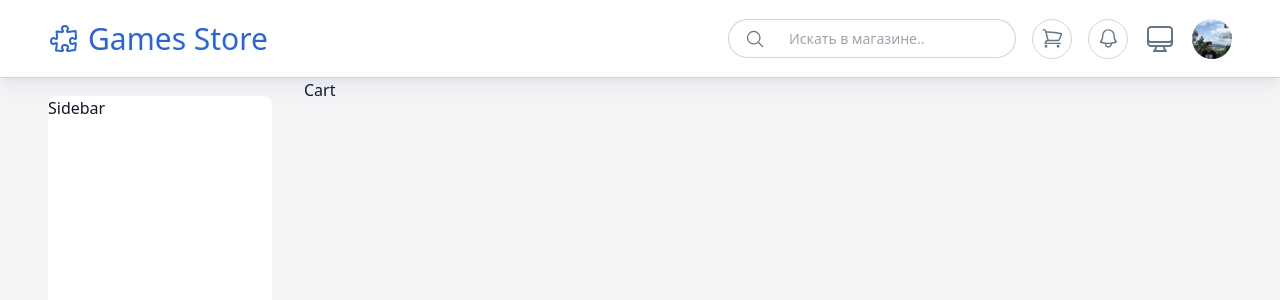
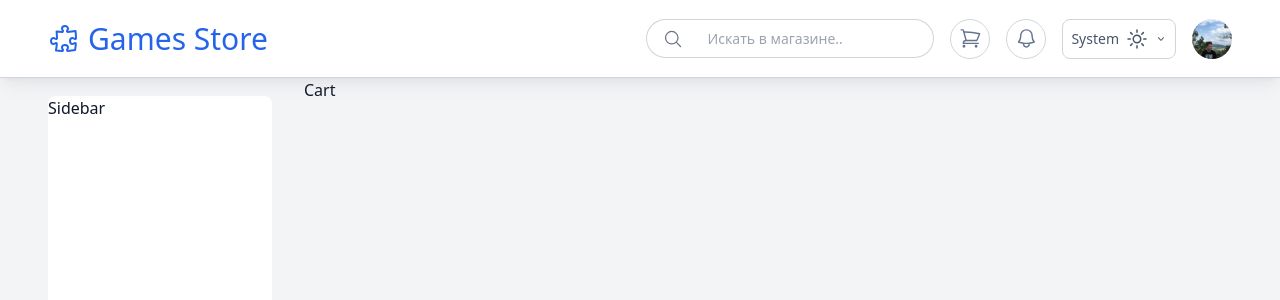
Before and after one commit to Friendly-neighborhood-development/Fnd_games_store, a React (Create React App) app in the folder client/: page /cart in a window 1280 px wide. Shown: the top 300 px of the page. Built offline with nearby package versions, Linux system fonts and the light colour scheme.

Commit message:
remove theme switcher section

```diff
--- a/client/src/components/Header/Header.tsx
+++ b/client/src/components/Header/Header.tsx
@@ -4,7 +4,7 @@ import images from "../../constants/images";
 import {ShoppingCartIcon, BellIcon, PuzzlePieceIcon, MagnifyingGlassIcon} from "@heroicons/react/24/outline";
 import {Link} from "react-router-dom";
 import HeaderIcon from "./HeaderIcon";
-import ThemeSwitcher from "../ThemeSwitcher/ThemeSwitcher";
+import ThemeSwitcher from "../ThemeSwitcher";
 
 const Header: FC = memo(() => {
     return (
--- a/client/src/components/Header/SmHeader.tsx
+++ b/client/src/components/Header/SmHeader.tsx
@@ -8,7 +8,7 @@ import {
     UserIcon
 } from "@heroicons/react/24/outline";
 import {Link} from "react-router-dom";
-import ThemeSwitcher from "../ThemeSwitcher/ThemeSwitcher";
+import ThemeSwitcher from "../ThemeSwitcher";
 import {XMarkIcon} from "@heroicons/react/20/solid";
 import SmHeaderLink from "./SmHeaderLink";
 
--- a/client/src/components/ThemeSwitcher/ThemeSwitcher.tsx
+++ b/client/src/components/ThemeSwitcher.tsx
@@ -1,8 +1,8 @@
 import React, {memo, useEffect, useState} from 'react';
 import {Listbox} from "@headlessui/react";
 import {ComputerDesktopIcon, MoonIcon, SunIcon} from "@heroicons/react/24/outline";
-import ThemeSwitcherSection from "./ThemeSwitcherSection";
-import {IIcon} from "../../types/IIcon";
+import {IIcon} from "../types/IIcon";
+import {ChevronDownIcon} from "@heroicons/react/20/solid";
 
 interface Itheme {
     id: number,
@@ -55,12 +55,22 @@ const TestThemeSwitcher = memo(() => {
     }, [])
 
     return (
+        <div className={"relative"}>
+
             <Listbox value={selectedTheme} onChange={switchTheme}>
-            <Listbox.Button>
-                <selectedTheme.Icon className={"w-8 h-8 text-slate-500 dark:text-slate-400"}/>
+                <Listbox.Button
+                    className={"flex items-center border border-gray-300 rounded-lg h-10 px-2 space-x-1.5 text-slate-600"}>
+                    <span className={"capitalize text-sm"}>{localStorage.theme}</span>
+                    {localStorage.theme === "system"
+                        ? window.matchMedia('(prefers-color-scheme: dark)').matches
+                            ? <MoonIcon className={"w-6 h-6"}/>
+                            : <SunIcon className={"w-6 h-6"}/>
+                        : <selectedTheme.Icon className={"w-6 h-6"}/>
+                    }
+                    <ChevronDownIcon className={"w-3 h-3"}/>
                 </Listbox.Button>
                 <Listbox.Options
-                className={"absolute top-full right-0 mt-2 lg:mt-8 w-36 bg-white rounded-lg py-1 shadow-xl dark:text-slate-300 dark:bg-slate-800 overflow-hidden"}>
+                    className={"absolute top-full right-0 mt-8 lg:mt-8 w-36 bg-white rounded-lg py-1 shadow-xl dark:text-slate-300 dark:bg-slate-800 overflow-hidden"}>
                     {themes.map((theme) => (
                         <Listbox.Option
                             key={theme.id}
@@ -72,13 +82,18 @@ const TestThemeSwitcher = memo(() => {
                                 ${active ? "bg-gray-100 dark:bg-slate-700 " : ""}
                                 ${selected ? "text-blue-600 dark:text-sky-500" : ""}`}
                                 >
-                                <ThemeSwitcherSection Icon={theme.Icon} className={""} title={theme.mode}/>
+                                    <div className={"flex capitalize"}>
+                                        <theme.Icon className={"w-6 h-6 mr-2"}/>
+                                        {theme.mode}
+                                    </div>
                                 </li>
                             )}
                         </Listbox.Option>
                     ))}
                 </Listbox.Options>
             </Listbox>
+        </div>
+
     );
 });
 
--- a/client/src/components/ThemeSwitcher/ThemeSwitcherSection.tsx
+++ /dev/null
@@ -1,19 +0,0 @@
-import React, {FC} from 'react';
-import {IIcon} from "../../types/IIcon";
-
-interface ThemeSwitcherSectionProps{
-    className?: string,
-    Icon: React.FC<IIcon>
-    title: string
-}
-
-const ThemeSwitcherSection:FC<ThemeSwitcherSectionProps> = ({className, Icon, title}) => {
-    return (
-        <div className={"flex capitalize"}>
-            <Icon className={"w-6 h-6 mr-2"}/>
-            {title}
-        </div>
-    );
-};
-
-export default ThemeSwitcherSection;
```
Lines whose indentation alone changed are shown as unchanged.
